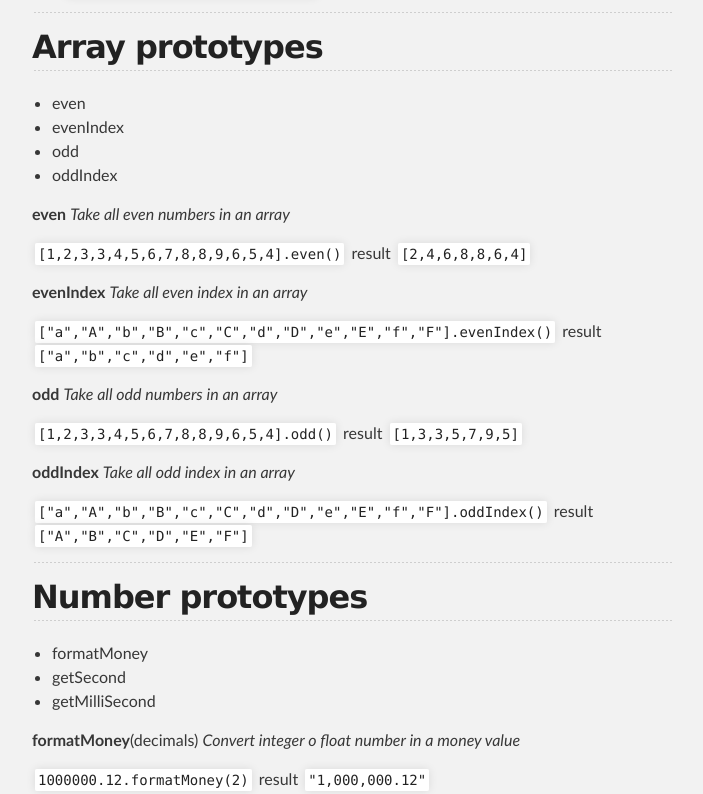
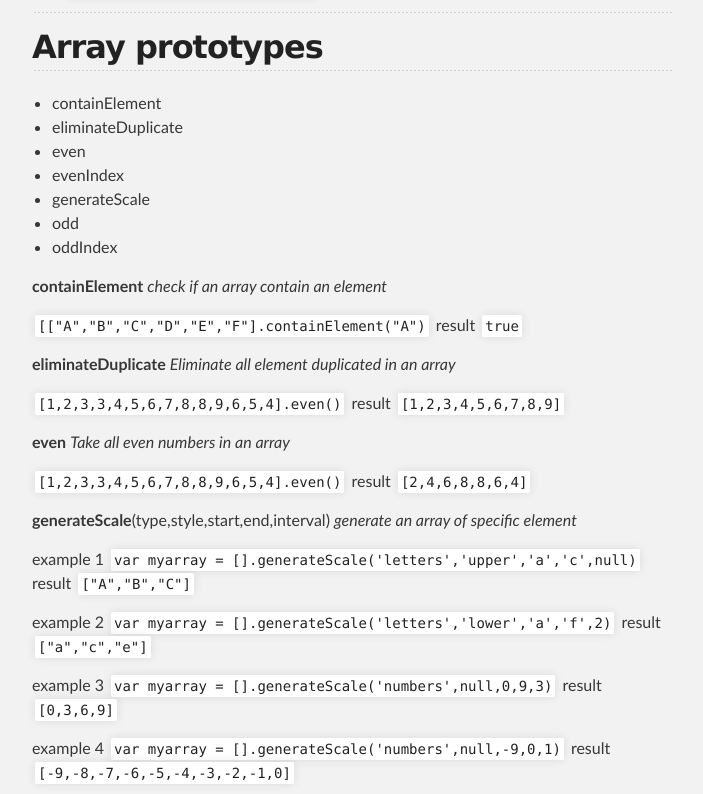
Before and after one commit to marcosomma/my-prototypes, a plain HTML site: page index.html in a window 1280 px wide. Shown: the part 2910-3704 px from the top of the page, without its empty margins (288-991 px from the left). Drawn offline with Linux system fonts and the light colour scheme.

```diff
--- a/index.html
+++ b/index.html
@@ -54,16 +54,44 @@
 <a id="array-prototypes" class="anchor" href="#array-prototypes" aria-hidden="true"><span class="octicon octicon-link"></span></a>Array prototypes</h2>
 
 <ul>
+<li>containElement</li>
+<li>eliminateDuplicate</li>
 <li>even</li>
 <li>evenIndex</li>
+<li>generateScale</li>
 <li>odd</li>
 <li>oddIndex</li>
 </ul>
+
+<p><strong>containElement</strong>
+<em>check if an array contain an element</em></p>
+
+<p><code>[["A","B","C","D","E","F"].containElement("A")</code> result <code>true</code></p>
+
+<p><strong>eliminateDuplicate</strong>
+<em>Eliminate all element duplicated in an array</em></p>
+
+<p><code>[1,2,3,3,4,5,6,7,8,8,9,6,5,4].even()</code> result <code>[1,2,3,4,5,6,7,8,9]</code></p>
 
 <p><strong>even</strong>
 <em>Take all even numbers in an array</em></p>
 
 <p><code>[1,2,3,3,4,5,6,7,8,8,9,6,5,4].even()</code> result <code>[2,4,6,8,8,6,4]</code></p>
+
+<p><strong>generateScale</strong>(type,style,start,end,interval)
+<em>generate an array of specific element</em></p>
+
+<p>example 1
+<code>var myarray = [].generateScale('letters','upper','a','c',null)</code> result <code>["A","B","C"]</code></p>
+
+<p>example 2
+<code>var myarray = [].generateScale('letters','lower','a','f',2)</code> result <code>["a","c","e"]</code></p>
+
+<p>example 3
+<code>var myarray = [].generateScale('numbers',null,0,9,3)</code> result <code>[0,3,6,9]</code></p>
+
+<p>example 4
+<code>var myarray = [].generateScale('numbers',null,-9,0,1)</code> result <code>[-9,-8,-7,-6,-5,-4,-3,-2,-1,0]</code></p>
 
 <p><strong>evenIndex</strong>
 <em>Take all even index in an array</em></p>
```
Also changed, not shown: params.json (+1 -1 lines).
